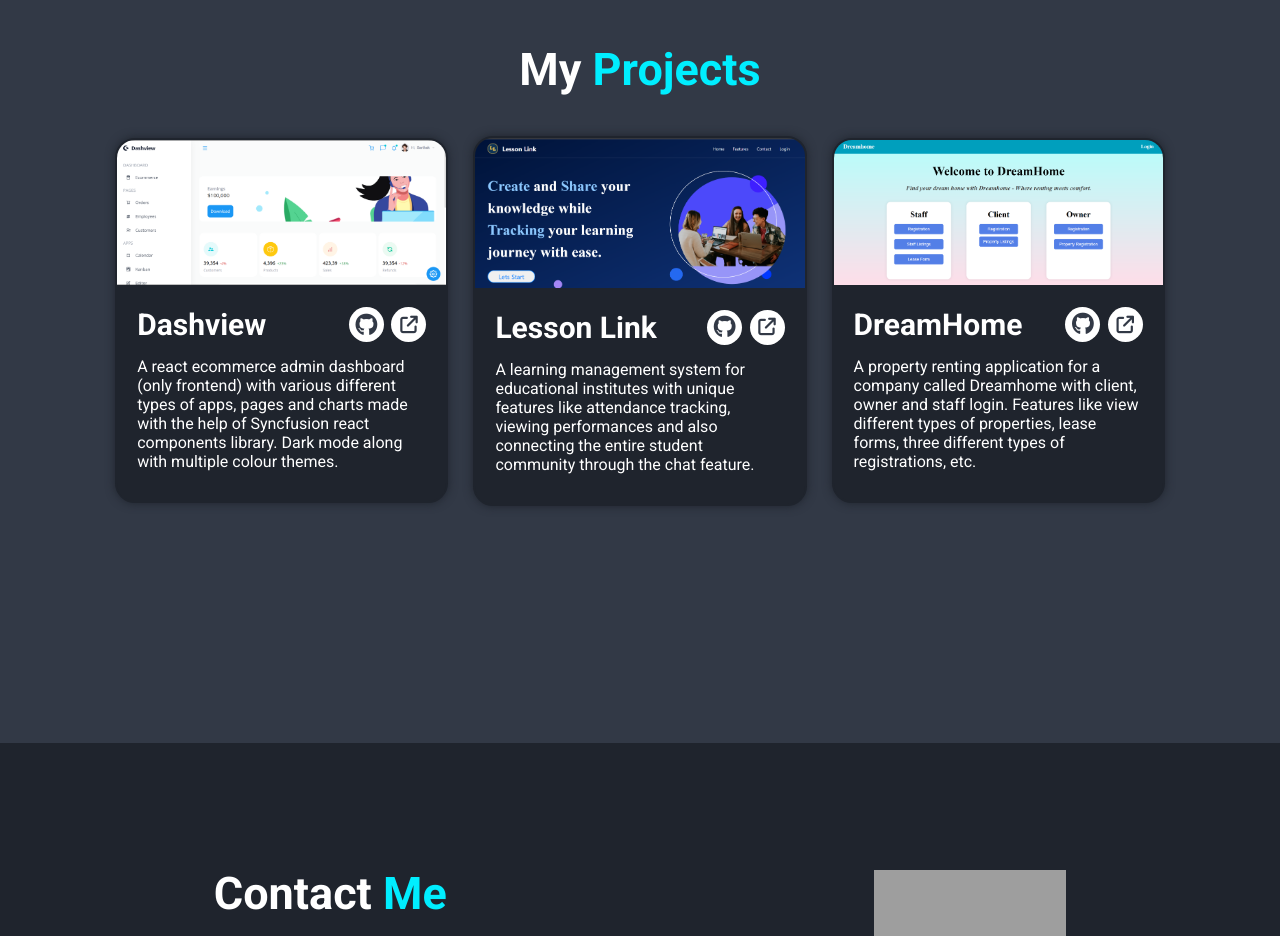
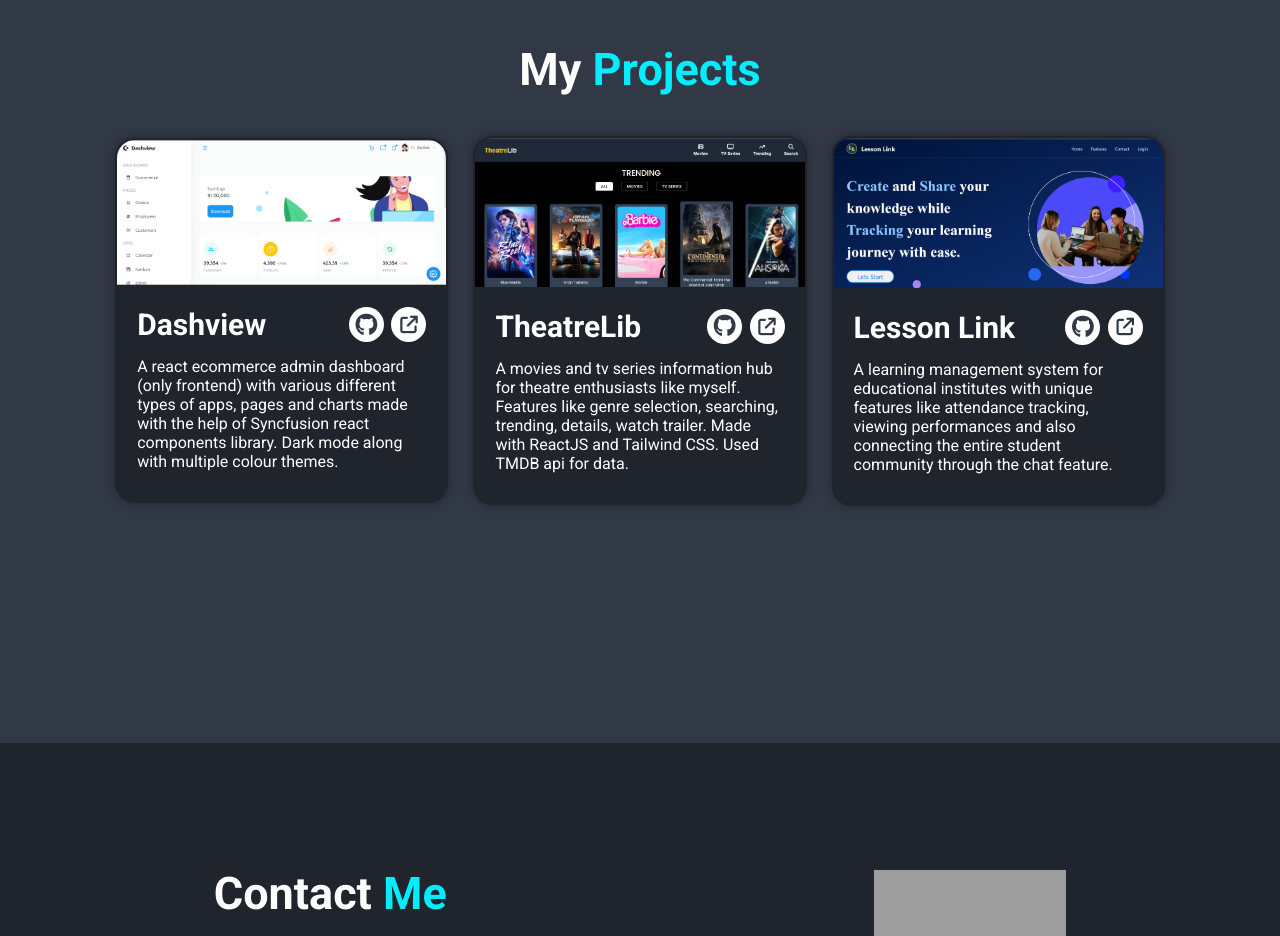
Before and after one commit to sarthakjain03/Portfolio-website, a plain HTML site: page index.html in a window 1280 px wide. Shown: the part 2500-3436 px from the top of the page. Drawn offline with nearby package versions, Linux system fonts and the light colour scheme; grey boxes are pictures that could not be loaded.

Commit message:
added theatrelib project

```diff
--- a/index.html
+++ b/index.html
@@ -127,6 +127,20 @@
             </div>
 
             <div class="projects-box">
+                <img src="images/theatrelib.png" alt="">
+                <div class="projects-desc">
+                    <div class="projects-desc-head">
+                        <h4>TheatreLib</h4>
+                        <div class="desc-head-links">
+                            <a href="https://github.com/sarthakjain03/Movie_Library" target="_blank"><i class="fa-brands fa-github" style="font-size: 2.25rem;"></i></a>
+                            <a href="https://theatrelib.netlify.app/" target="_blank"><i class="fa-solid fa-arrow-up-right-from-square"></i></a>
+                        </div>
+                    </div>
+                    <p>A movies and tv series information hub for theatre enthusiasts like myself. Features like genre selection, searching, trending, details, watch trailer. Made with ReactJS and Tailwind CSS. Used TMDB api for data.</p>
+                </div>
+            </div>
+
+            <div class="projects-box">
                 <img src="images/lessonlink.png" alt="">
                 <div class="projects-desc">
                     <div class="projects-desc-head">
@@ -137,20 +151,6 @@
                         </div>
                     </div>
                     <p>A learning management system for educational institutes with unique features like attendance tracking, viewing performances and also connecting the entire student community through the chat feature.</p>
-                </div>
-            </div>
-
-            <div class="projects-box">
-                <img src="images/dreamhome.png" alt="">
-                <div class="projects-desc">
-                    <div class="projects-desc-head">
-                        <h4>DreamHome</h4>
-                        <div class="desc-head-links">
-                            <a href="https://github.com/sarthakjain03/DBMS-Mini-Project" target="_blank"><i class="fa-brands fa-github" style="font-size: 2.25rem;"></i></a>
-                            <a href="https://dreamhomedb.onrender.com/" target="_blank"><i class="fa-solid fa-arrow-up-right-from-square"></i></a>
-                        </div>
-                    </div>
-                    <p>A property renting application for a company called Dreamhome with client, owner and staff login. Features like view different types of properties, lease forms, three different types of registrations, etc.</p>
                 </div>
             </div>
 
```
Also changed, not shown: images/theatrelib.png (added).
